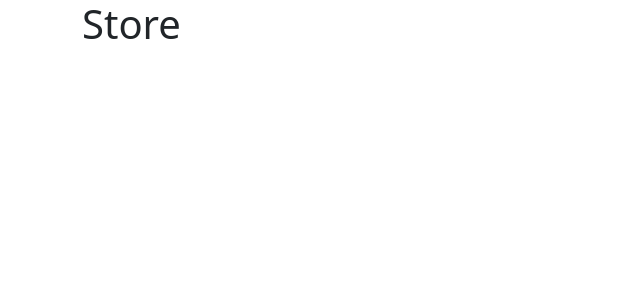
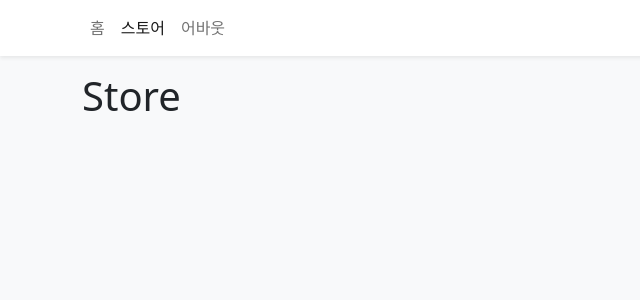
Before and after one commit to rlawlsdn263/react-typescript-shopping-cart, a React (Vite) app: page /store in a window 1280 px wide. Shown: the top 300 px of the page, without its empty margins (0-640 px from the left). Built offline with nearby package versions, Linux system fonts and the light colour scheme.

Commit message:
[✨기능] Navbar 페이지 이동 기능
- Nav.Link로 페이지 라우팅 구현

```diff
--- a/index.html
+++ b/index.html
@@ -1,12 +1,12 @@
 <!DOCTYPE html>
-<html lang="en">
+<html lang="ko-KR">
   <head>
     <meta charset="UTF-8" />
     <link rel="icon" type="image/svg+xml" href="/vite.svg" />
     <meta name="viewport" content="width=device-width, initial-scale=1.0" />
     <title>Vite + React + TS</title>
   </head>
-  <body>
+  <body class="bg-light">
     <div id="root"></div>
     <script type="module" src="/src/main.tsx"></script>
   </body>
--- a/src/App.tsx
+++ b/src/App.tsx
@@ -1,10 +1,13 @@
 import { Routes, Route } from "react-router-dom";
 import { Container } from "react-bootstrap";
 import { Store, About, Home } from './pages/_index';
+import { Navbar } from './components/_index';
 
 function App() {
 
   return (
+    <>
+    <Navbar></Navbar>
       <Container className="mb-4">
         <Routes>
           <Route path="/" element={<Home />}/>
@@ -12,6 +15,7 @@
           <Route path="/about" element={<About />}/>
         </Routes>
       </Container>
+    </>
   )
 }
 
--- /dev/null
+++ b/src/components/Navbar.tsx
@@ -0,0 +1,24 @@
+import { Container, Nav, Navbar as NavbarBs } from "react-bootstrap";
+import { NavLink } from 'react-router-dom';
+
+export function Navbar() {
+  return(
+  <>
+    <NavbarBs className="bg-white shadow-sm mb-3">
+      <Container>
+        <Nav>
+          <Nav.Link to="/" as={NavLink}>
+            홈
+          </Nav.Link>
+          <Nav.Link to="/store" as={NavLink}>
+            스토어
+          </Nav.Link>
+          <Nav.Link to="/about" as={NavLink}>
+            어바웃
+          </Nav.Link>
+        </Nav>
+      </Container>
+    </NavbarBs>
+  </>
+  )
+}
--- /dev/null
+++ b/src/components/_index.ts
@@ -0,0 +1 @@
+export * from "./Navbar";
```
Lines whose indentation alone changed are shown as unchanged.
